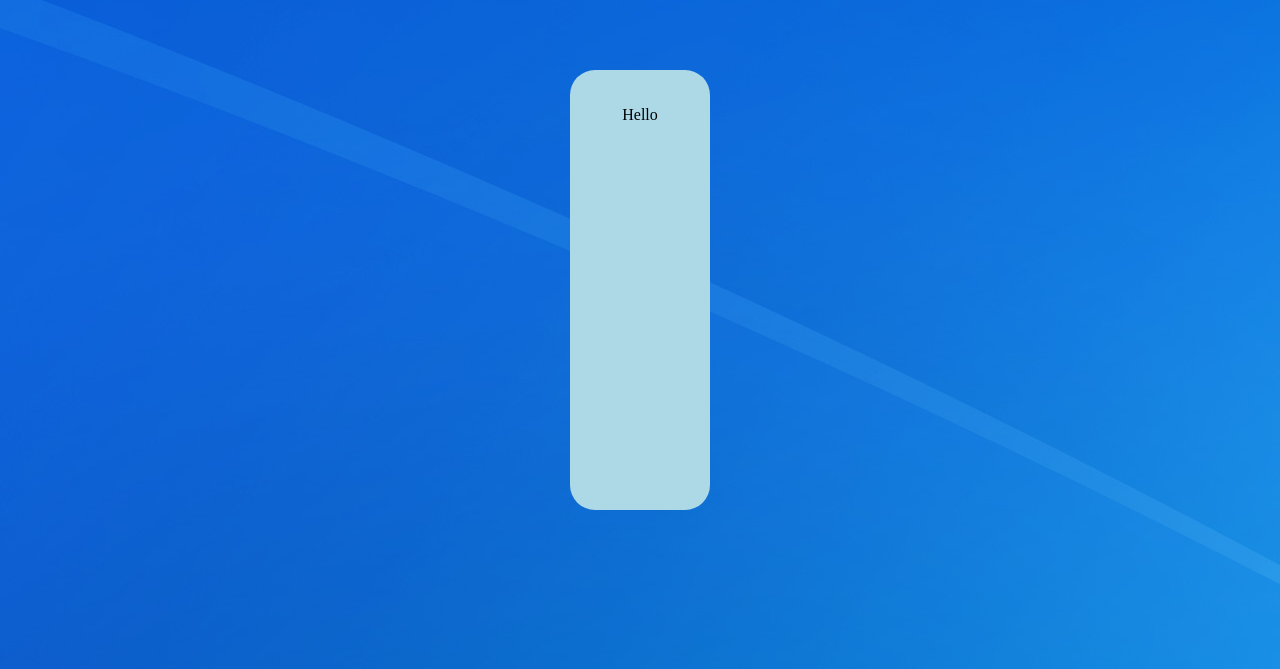
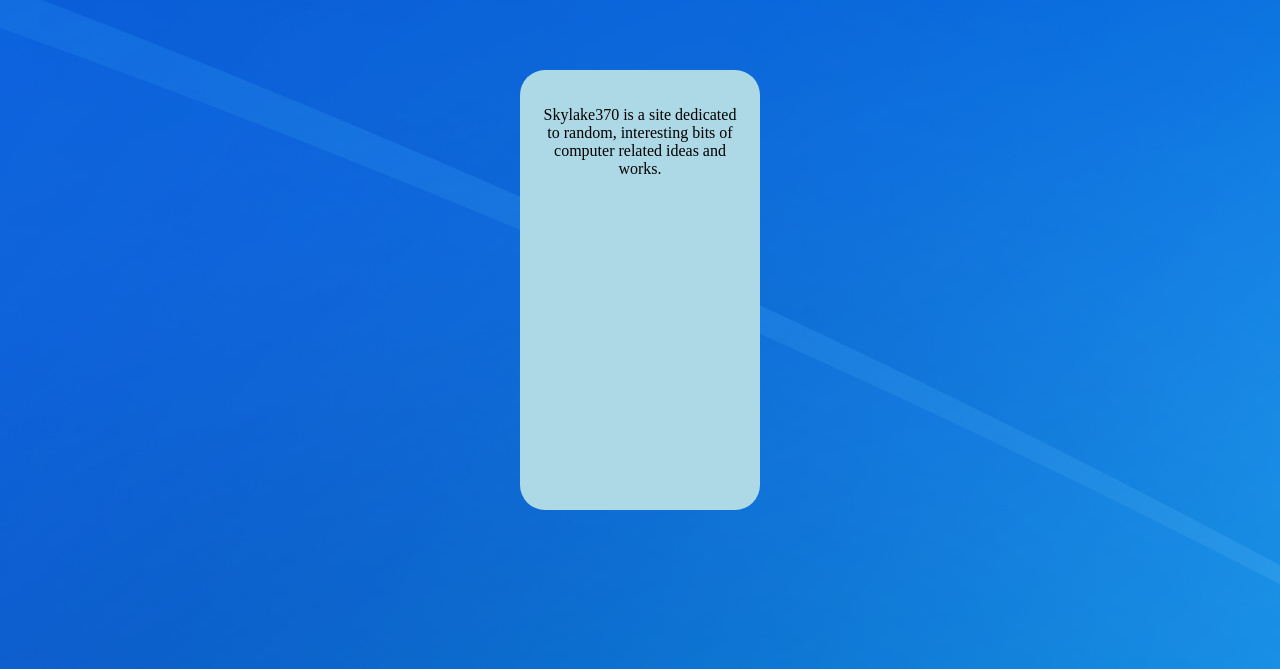
Before and after one commit to micx003/Skylake370, a plain HTML site: page index.html in a window 1280 px wide. Shown: the part 131-800 px from the top of the page. Drawn offline with Linux system fonts and the light colour scheme.

Commit message:
Update index.html

```diff
--- a/index.html
+++ b/index.html
@@ -4,8 +4,8 @@
 <center><p style="font-family: Microsoft Sans Serif;font-size:90px;color:white;">Skylake370</p></center>
   </div>
   <center>
-  <div style="background:LightBlue;height: 400px;width: 100px;border-radius: 25px;padding: 20px">
-    <p>Hello</p>
+  <div style="background:LightBlue;height: 400px;width: 200px;border-radius: 25px;padding: 20px">
+    <p>Skylake370 is a site dedicated to random, interesting bits of computer related ideas and works.</p>
   </div>
   </center>
 </body>
```
